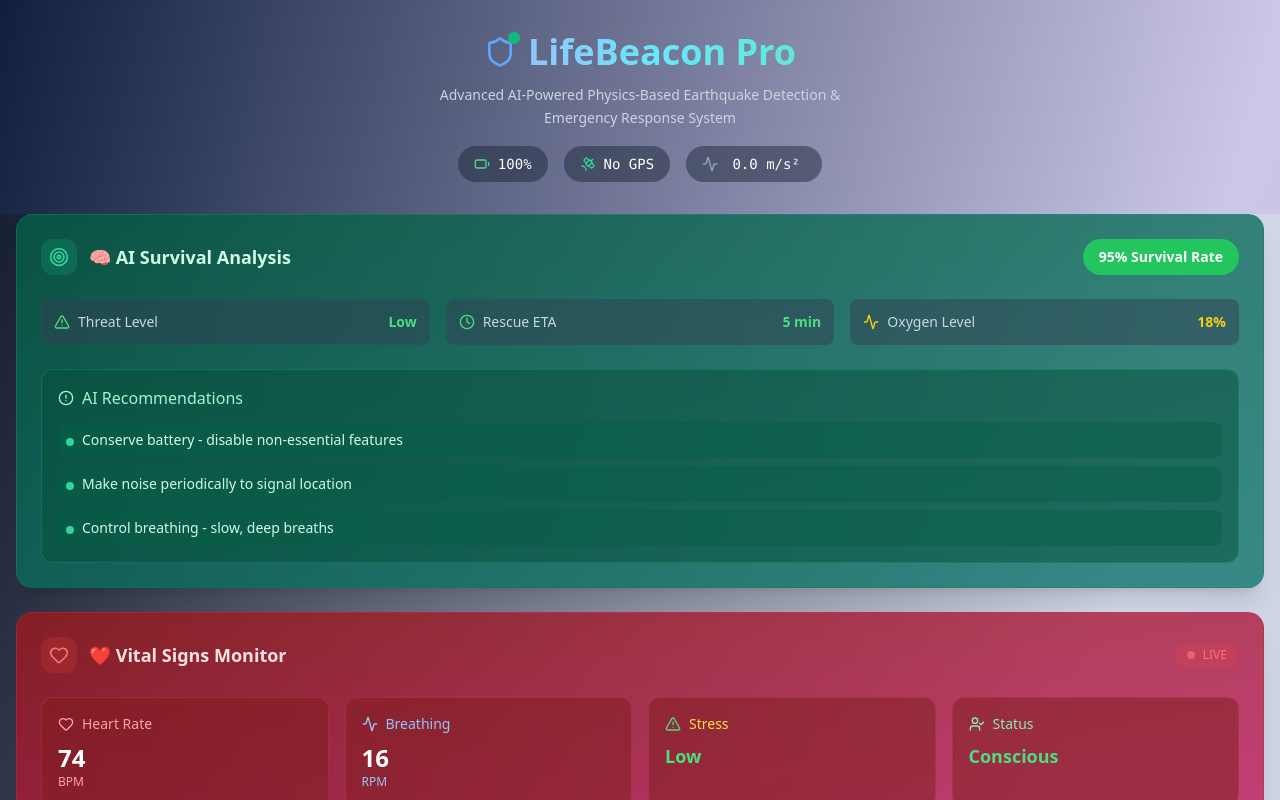
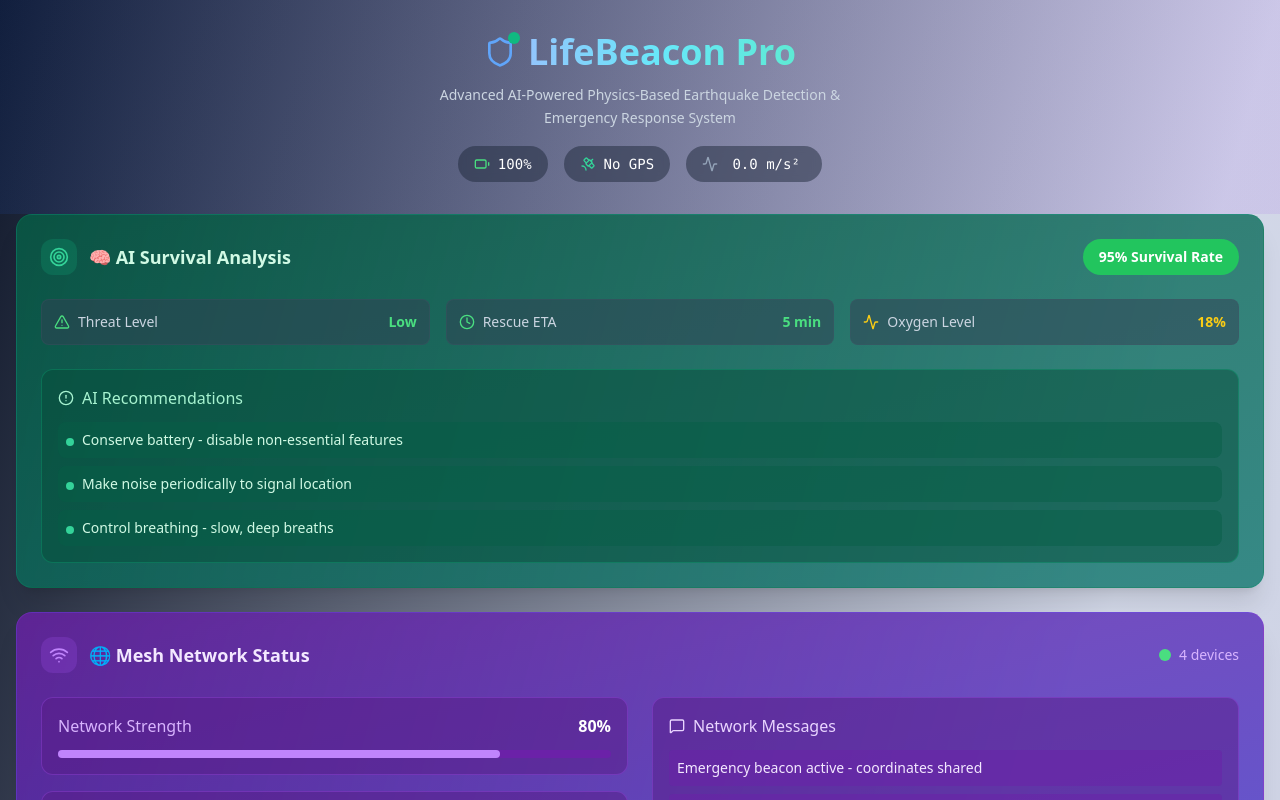
Before and after one commit to NITHISHKUMAR0283/pixel_power, a React (Create React App) app: page / in a window 1280 px wide. Shown: the top 800 px of the page. Built offline with nearby package versions, Linux system fonts and the light colour scheme.

Commit message:
updated app.js

```diff
--- a/src/App.js
+++ b/src/App.js
@@ -29,11 +29,16 @@ const LifeBeacon = () => {
   });
 
   const [meshNetwork, setMeshNetwork] = useState({
-    connectedDevices: 0,
-    networkStrength: 0,
-    messageQueue: [],
-    lastSync: null
-  });
+  connectedDevices: 4,
+  networkStrength: 80,
+  messageQueue: [
+    "Emergency beacon active - coordinates shared",
+    "Rescue team ETA: 45 minutes",
+    "Safe zone identified 200m northwest"
+  ],
+  lastSync: new Date().toISOString()
+});
+
 
   const [vitalsMonitoring, setVitalsMonitoring] = useState({
     heartRate: 0,
@@ -894,59 +899,6 @@ useEffect(() => {
           )}
         </div>
 
-        {/* Vital Signs Monitoring - New Feature */}
-        <div className="bg-gradient-to-br from-red-800/80 to-pink-700/80 backdrop-blur-sm rounded-2xl p-6 border border-red-600/30 shadow-xl">
-          <div className="flex items-center gap-3 mb-6">
-            <div className="p-2 bg-red-500/20 rounded-xl">
-              <Heart size={20} className="text-red-400" />
-            </div>
-            <h3 className="font-semibold text-lg text-red-100">❤️ Vital Signs Monitor</h3>
-            <div className="ml-auto flex items-center gap-2 px-3 py-1 bg-red-500/20 rounded-full">
-              <div className="w-2 h-2 bg-red-400 rounded-full animate-pulse"></div>
-              <span className="text-xs text-red-400 font-medium">LIVE</span>
-            </div>
-          </div>
-
-          <div className="grid grid-cols-2 md:grid-cols-4 gap-4">
-            <div className="bg-red-900/50 p-4 rounded-xl border border-red-500/30">
-              <div className="flex items-center gap-2 mb-2">
-                <Heart size={16} className="text-red-300" />
-                <span className="text-red-300 text-sm">Heart Rate</span>
-              </div>
-              <div className="text-2xl font-bold text-white">{vitalsMonitoring.heartRate}</div>
-              <div className="text-xs text-red-300">BPM</div>
-            </div>
-
-            <div className="bg-red-900/50 p-4 rounded-xl border border-red-500/30">
-              <div className="flex items-center gap-2 mb-2">
-                <Activity size={16} className="text-blue-300" />
-                <span className="text-blue-300 text-sm">Breathing</span>
-              </div>
-              <div className="text-2xl font-bold text-white">{vitalsMonitoring.breathing}</div>
-              <div className="text-xs text-blue-300">RPM</div>
-            </div>
-
-            <div className="bg-red-900/50 p-4 rounded-xl border border-red-500/30">
-              <div className="flex items-center gap-2 mb-2">
-                <AlertTriangle size={16} className={getSeverityColor(vitalsMonitoring.stressLevel)} />
-                <span className="text-yellow-300 text-sm">Stress</span>
-              </div>
-              <div className={`text-lg font-bold ${getSeverityColor(vitalsMonitoring.stressLevel)}`}>
-                {vitalsMonitoring.stressLevel}
-              </div>
-            </div>
-
-            <div className="bg-red-900/50 p-4 rounded-xl border border-red-500/30">
-              <div className="flex items-center gap-2 mb-2">
-                <UserCheck size={16} className="text-green-300" />
-                <span className="text-green-300 text-sm">Status</span>
-              </div>
-              <div className="text-lg font-bold text-green-400">
-                {vitalsMonitoring.conscious ? 'Conscious' : 'Unconscious'}
-              </div>
-            </div>
-          </div>
-        </div>
 
         {/* Mesh Network Communication - New Feature */}
         <div className="bg-gradient-to-br from-purple-800/80 to-indigo-700/80 backdrop-blur-sm rounded-2xl p-6 border border-purple-600/30 shadow-xl">
```
